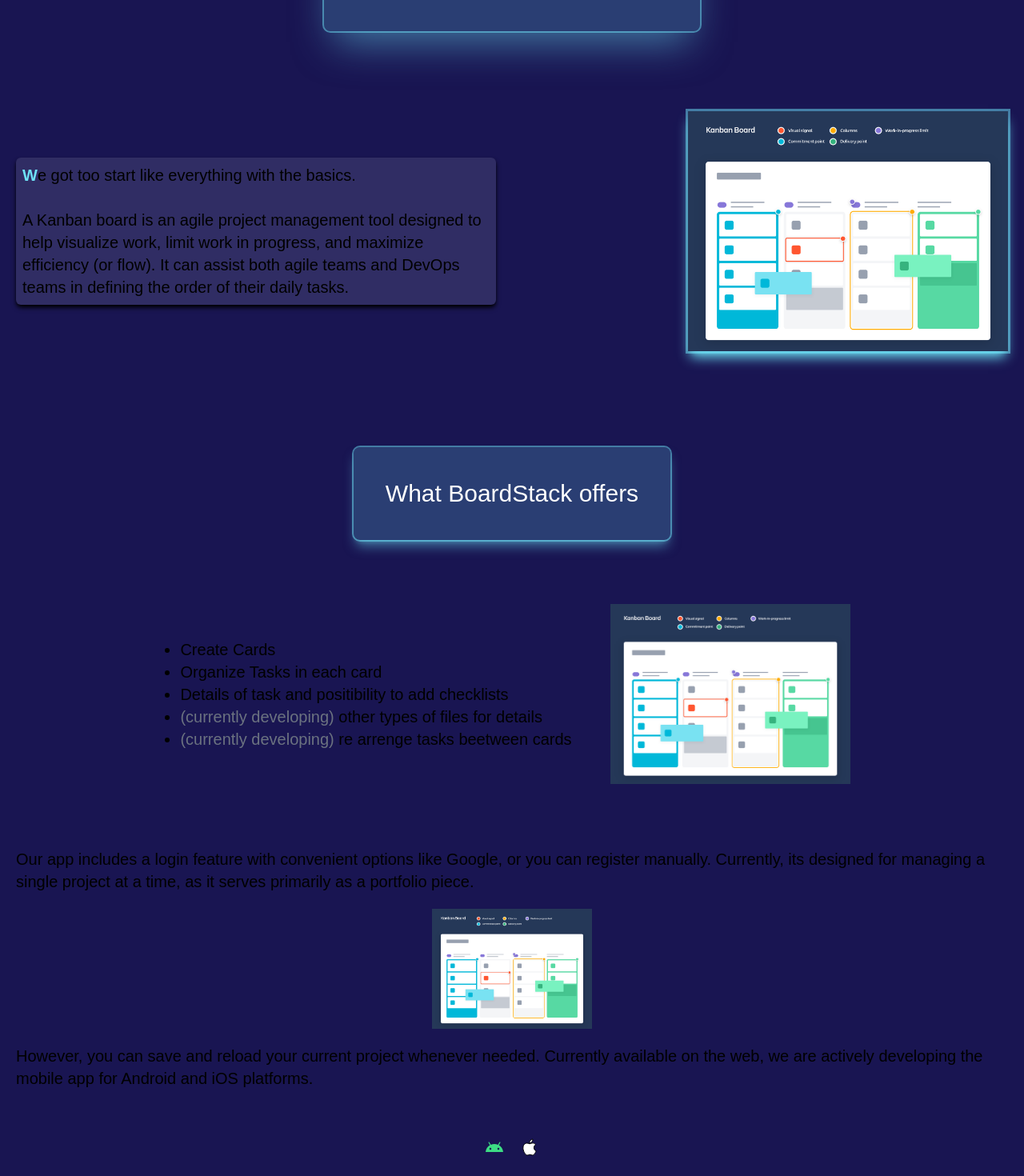
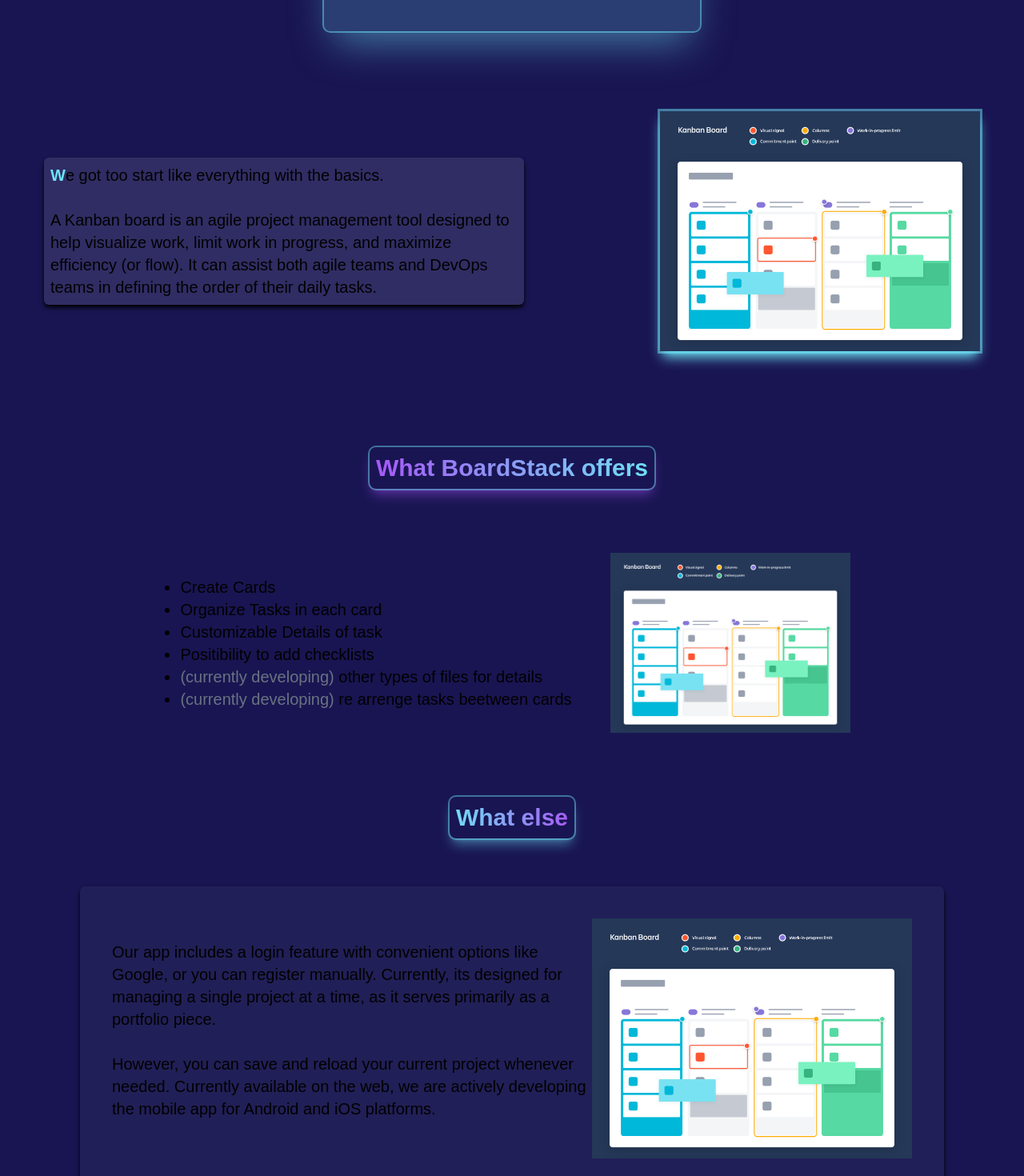
Before and after one commit to GabrielPaparello/TrelloClon, a Next.js app: page /learnBoardStack in a window 1280 px wide. Shown: the part 180-1650 px from the top of the page at 80% size. Built offline with nearby package versions, Linux system fonts and the light colour scheme; a web font is replaced by a local one.

Commit message:
Learn section

```diff
--- a/src/app/globals.css
+++ b/src/app/globals.css
@@ -46,3 +46,11 @@
   -webkit-font-smoothing: antialiased;
   -moz-osx-font-smoothing: grayscale;
 }
+
+.float2 {
+  float: right;
+}
+
+.writ {
+  shape-outside: url(/assets/blog/kanbanExample.png);
+}
--- a/src/app/learnBoardStack/page.tsx
+++ b/src/app/learnBoardStack/page.tsx
@@ -20,9 +20,9 @@
         </h1>
         <div className="flex flex-col  items-center">
           <h2 className="text-xl md:text-2xl raleway "></h2>
-          <section className="flex   p-5 gap-10 space-x-[200px] fira  mt-20 text-center  ">
+          <section className="flex md:flex-row flex-col  p-5 gap-10 md:space-x-[130px] fira  mt-20 text-center  ">
             {/*video explanation */}
-            <p className=" fira md:text-xl max-w-[600px] self-center text-start bg-white/10 rounded-md shadow-black shadow-md p-2 first-letter:font-bold first-letter:text-[#6ee2f5] font-thin text-pretty leading-relax">
+            <p className=" fira md:text-xl max-w-[600px] min-w-[400px] self-center text-start bg-white/10 rounded-md shadow-black shadow-md p-2 first-letter:font-bold first-letter:text-[#6ee2f5] font-thin text-pretty leading-relax">
               We got too start like everything with the basics.
               <br /> <br />A Kanban board is an agile project management tool
               designed to help visualize work, limit work in progress, and
@@ -40,11 +40,12 @@
           </section>
         </div>
         <section className="flex flex-col gap-20 mt-20 p-5 items-center justify-center">
-          <h2 className="text-white text-center text-3xl antialiased  fira p-10 bg-[#6ee2f5]/20 ring-[#6ee2f5]/50 shadow-[#6ee2f5]/50 rounded-lg shadow-lg ring-2 ">
+          <h2 className="relative text-center text-3xl antialiased  fira  z-10 text-[#6ee2f5] text-transparent bg-clip-text bg-gradient-to-r from-purple-500 p-2 to-[#6ee2f5] font-bold bg-[#6ee2f5]/20 ">
             What BoardStack offers{" "}
+            <span className=" -z-10 absolute inset-0 ring-[#6ee2f5]/50  shadow-purple-500/50   rounded-lg shadow-lg ring-2 animate-pulse"></span>
           </h2>
           <article className="flex items-center justify-center gap-10">
-            <ol className="list-disc p-2 text-xl fira  ">
+            <ol className="list-disc p-2 md:text-xl text-md fira ">
               <li>
                 <button>Create Cards</button>
               </li>
@@ -52,9 +53,10 @@
                 <button>Organize Tasks in each card</button>
               </li>
               <li>
-                <button>
-                  Details of task and positibility to add checklists
-                </button>
+                <button>Customizable Details of task</button>
+              </li>
+              <li>
+                <button>Positibility to add checklists</button>
               </li>
               <li>
                 <span className="text-gray-500 ">(currently developing)</span>{" "}
@@ -74,26 +76,38 @@
               />
             </article>
           </article>
-          <div className="flex flex-col items-center justify-center gap-5">
-            <p className="text-xl fira">
+          <section className="flex flex-col  items-center justify-center gap-5">
+            <h3 className="z-10  p-2 relative text-center text-3xl antialiased  fira font-bold text-[#6ee2f5] bg-gradient-to-r from-[#6ee2f5]  text-transparent bg-clip-text to-purple-500">
+              What else{" "}
+              <span className=" ring-[#6ee2f5]/50 shadow-[#6ee2f5]/50 rounded-lg shadow-lg ring-2  animate-pulse   -z-10 absolute inset-0 "></span>
+            </h3>
+            <article className="md:flex md:flex-row justify-center flex flex-col items-center bg-gray-500/10 rounded-md shadow-black shadow-md p-10  mt-10 md:flex-wrap">
+              <p className="md:text-xl text-md fira   md:max-w-[600px] mb-5">
                 Our app includes a login feature with convenient options like
-              Google, or you can register manually. Currently, its designed for
-              managing a single project at a time, as it serves primarily as a
-              portfolio piece.
+                Google, or you can register manually. Currently, its designed
+                for managing a single project at a time, as it serves primarily
+                as a portfolio piece.
+                <span className="hidden md:block">
+                  <br />
+                  However, you can save and reload your current project whenever
+                  needed. Currently available on the web, we are actively
+                  developing the mobile app for Android and iOS platforms.
+                </span>
               </p>
               <Image
-              height={300}
-              width={200}
+                height={400}
+                width={400}
                 src="/assets/blog/kanbanExample.png"
                 alt="img"
-              className="self-center"
+                className="self-center "
               />
-            <p className="text-xl fira">
+              <p className="md:text-xl text-md md:hidden fira md:bg-white/10 rounded-md md:shadow-black md:shadow-md p-2 md:max-w-[600px] mt-5">
                 However, you can save and reload your current project whenever
-              needed. Currently available on the web, we are actively developing
-              the mobile app for Android and iOS platforms.
+                needed. Currently available on the web, we are actively
+                developing the mobile app for Android and iOS platforms.
               </p>
-          </div>
+            </article>
+          </section>
 
           <aside className="flex  justify-center -mt-5 space-x-5  ">
             <AndroidIcon className="text-5xl text-[#3ddc84]   " />
```
Lines whose indentation alone changed are shown as unchanged.
